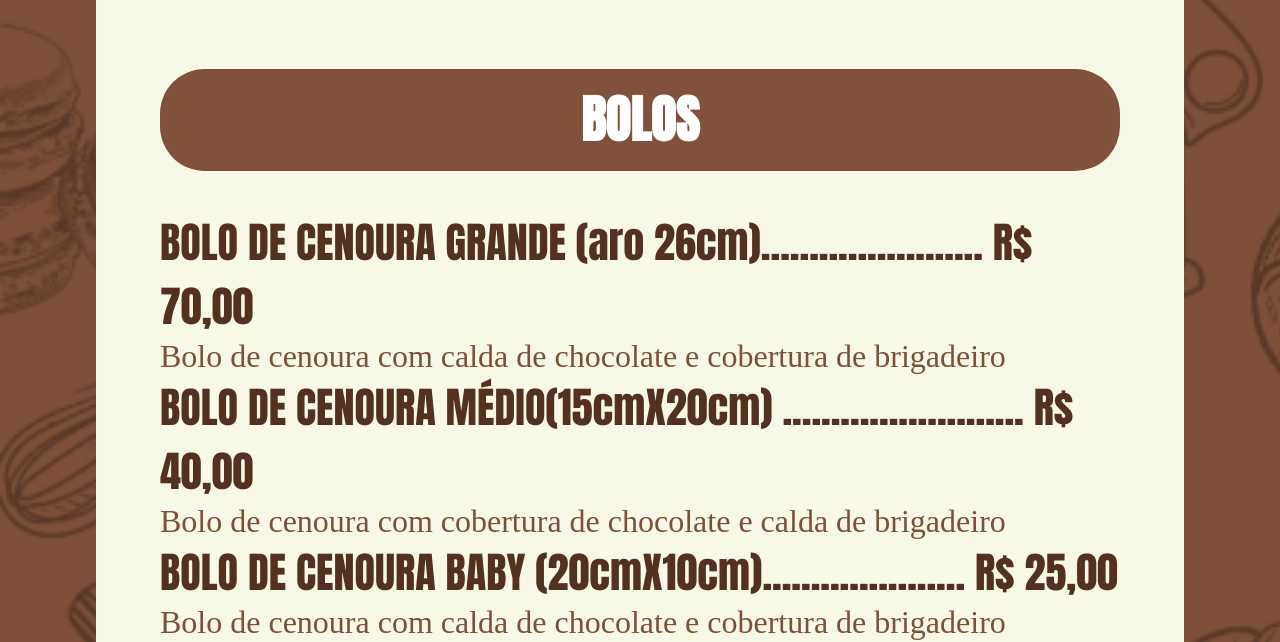
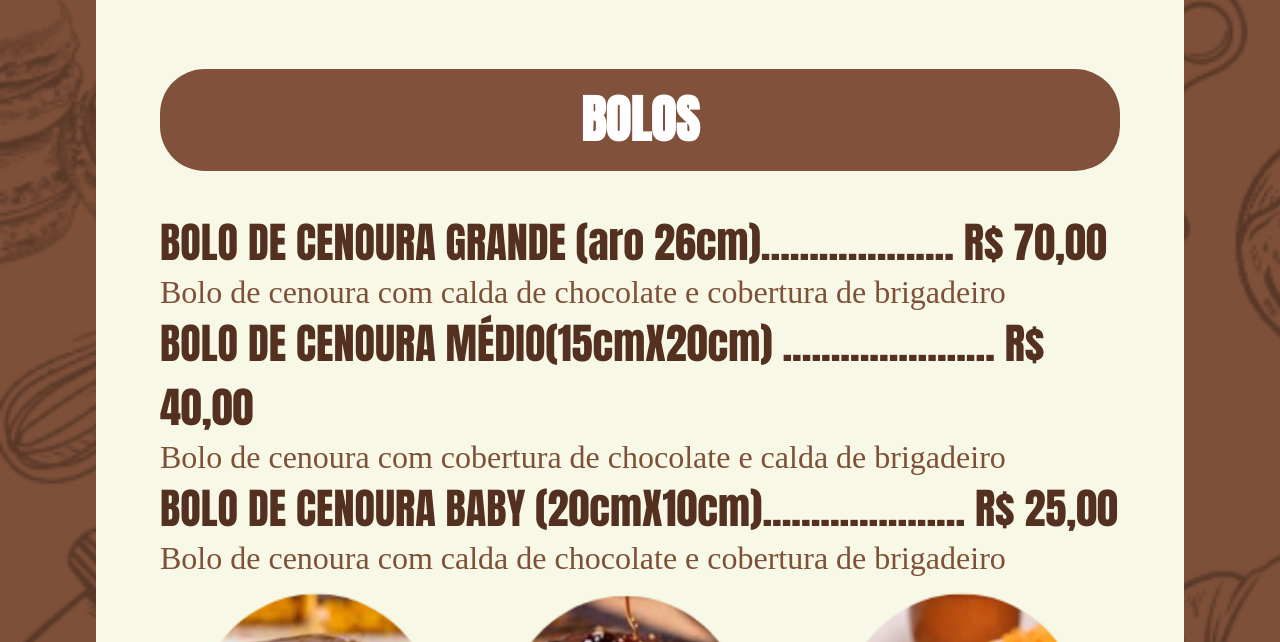
Before and after one commit to LucasSampaio2005/teste-cardapio, a Flask app: page / in a window 1280 px wide. Shown: the part 3847-4489 px from the top of the page. Run offline with Flask 3, Linux system fonts and the light colour scheme; some web fonts are replaced.

Commit message:
Update main.html

```diff
--- a/templates/main.html
+++ b/templates/main.html
@@ -125,11 +125,11 @@
     <div>
         <ul>
             <li>
-                <p class="produto">BOLO DE CENOURA GRANDE (aro 26cm)....................... R$ 70,00</p>
+                <p class="produto">BOLO DE CENOURA GRANDE (aro 26cm).................... R$ 70,00</p>
                 <p class="descricao">Bolo de cenoura com calda de chocolate e cobertura de brigadeiro</p>
             </li>
             <li>
-                <p class="produto">BOLO DE CENOURA MÉDIO(15cmX20cm) ......................... R$ 40,00</p>
+                <p class="produto">BOLO DE CENOURA MÉDIO(15cmX20cm) ...................... R$ 40,00</p>
                 <p class="descricao">Bolo de cenoura com cobertura de chocolate e calda de brigadeiro</p>
             </li>
             <li>
```
